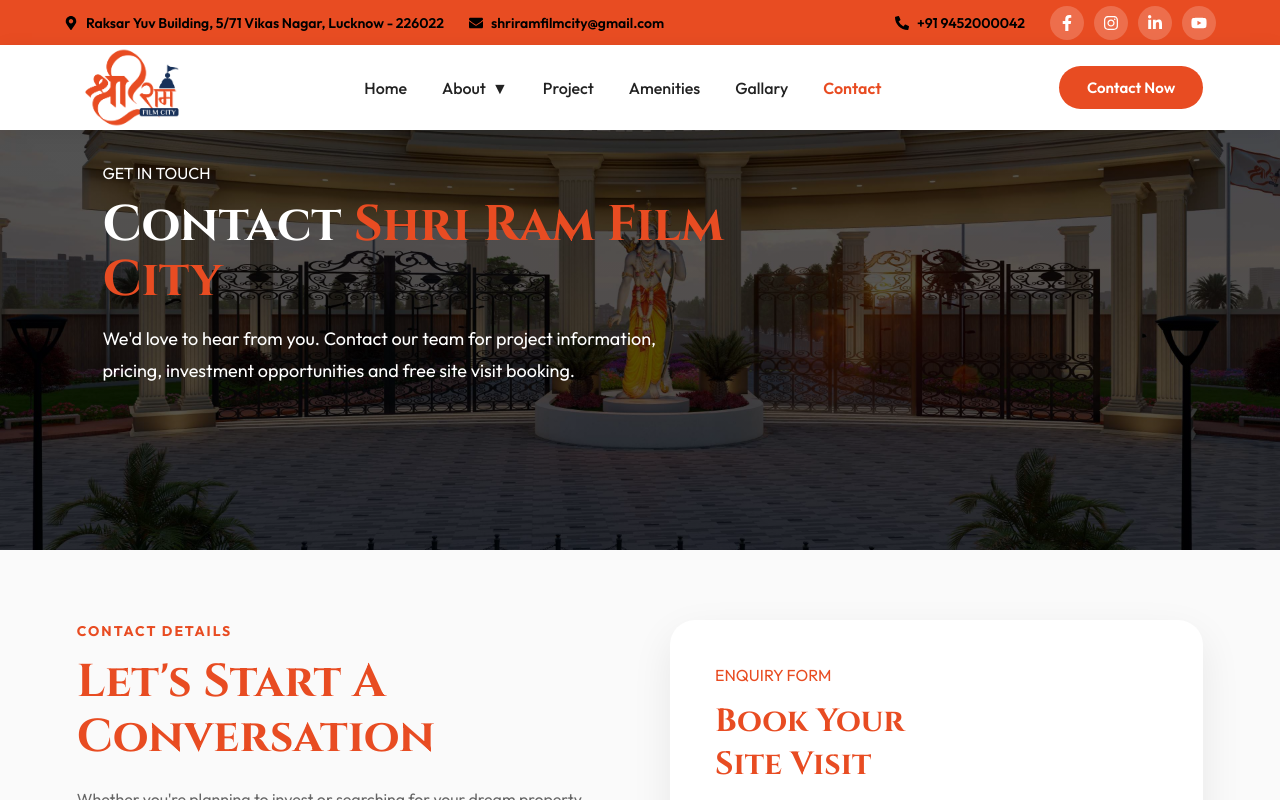
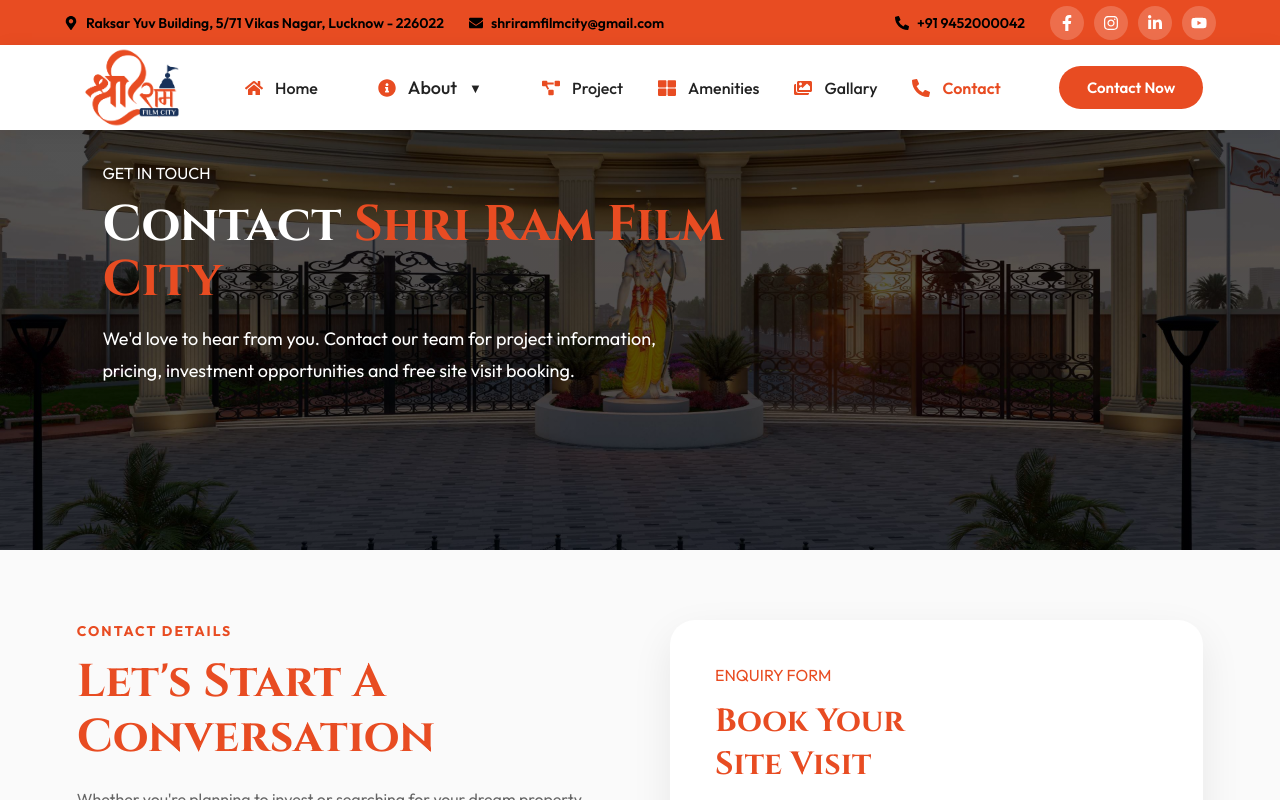
Before and after one commit to Satyaa1997/shriram, a React (Vite) app: page /contact in a window 1280 px wide. Shown: the top 800 px of the page. Built offline with nearby package versions, Linux system fonts and the light colour scheme.

Commit message:
change sidebar height full

```diff
--- a/src/Components/Navbar.jsx
+++ b/src/Components/Navbar.jsx
@@ -5,11 +5,20 @@ import logo from "../assets/logo.png";
 import {
   FaMapMarkerAlt,
   FaEnvelope,
-  FaPhoneAlt,
   FaFacebookF,
   FaInstagram,
   FaLinkedinIn,
   FaYoutube,
+} from "react-icons/fa";
+import {
+  FaHome,
+  FaInfoCircle,
+  FaBuilding,
+  FaUserTie,
+  FaProjectDiagram,
+  FaImages,
+  FaPhoneAlt,
+  FaThLarge
 } from "react-icons/fa";
 
 
@@ -94,6 +103,7 @@ const Navbar = () => {
               className={({ isActive }) => (isActive ? "active" : "")}
               onClick={() => setMenuOpen(false)}
             >
+              <FaHome />
               Home
             </NavLink>
           </li>
@@ -104,7 +114,14 @@ const Navbar = () => {
               className="dropdown-toggle"
               onClick={() => setAboutOpen(!aboutOpen)}
             >
-              About <span>{aboutOpen ? "▲" : "▼"}</span>
+              <div className="dropdown-left">
+                <FaInfoCircle />
+                <span>About</span>
+              </div>
+
+              <span className="dropdown-arrow">
+                {aboutOpen ? "▲" : "▼"}
+              </span>
             </button>
 
             <ul className="dropdown-menu">
@@ -117,6 +134,7 @@ const Navbar = () => {
                     setAboutOpen(false);
                   }}
                 >
+                  <FaInfoCircle />
                   About Us
                 </NavLink>
               </li>
@@ -129,6 +147,7 @@ const Navbar = () => {
                     setAboutOpen(false);
                   }}
                 >
+                  <FaBuilding />
                   Company Overview
                 </NavLink>
               </li>
@@ -141,6 +160,7 @@ const Navbar = () => {
                     setAboutOpen(false);
                   }}
                 >
+                  <FaUserTie />
                   About Director
                 </NavLink>
               </li>
@@ -155,6 +175,7 @@ const Navbar = () => {
               className={({ isActive }) => (isActive ? "active" : "")}
               onClick={() => setMenuOpen(false)}
             >
+              <FaProjectDiagram />
               Project
             </NavLink>
           </li>
@@ -165,6 +186,7 @@ const Navbar = () => {
               className={({ isActive }) => (isActive ? "active" : "")}
               onClick={() => setMenuOpen(false)}
             >
+              <FaThLarge />
               Amenities
             </NavLink>
           </li>
@@ -175,6 +197,7 @@ const Navbar = () => {
               className={({ isActive }) => (isActive ? "active" : "")}
               onClick={() => setMenuOpen(false)}
             >
+              <FaImages />
               Gallary
             </NavLink>
           </li>
@@ -185,6 +208,7 @@ const Navbar = () => {
               className={({ isActive }) => (isActive ? "active" : "")}
               onClick={() => setMenuOpen(false)}
             >
+              <FaPhoneAlt />
               Contact
             </NavLink>
           </li>
@@ -214,6 +238,16 @@ const Navbar = () => {
         </div>
       </nav>
 
+      {menuOpen && (
+        <div
+          className="menu-overlay"
+          onClick={() => {
+            setMenuOpen(false);
+            setAboutOpen(false);
+          }}
+        />
+      )}
+
     </header>
   );
 };
--- a/src/Components/navbar.css
+++ b/src/Components/navbar.css
@@ -83,38 +83,7 @@
     transition: .4s;
 
 }
-/* ==========================
-   LANGUAGE SWITCHER
-========================== */
 
-.language-box{
-    display:flex;
-    align-items:center;
-    gap:8px;
-    margin-left:20px;
-}
-
-
-.language-box button{
-
-    border:1px solid#e84c22;
-    background:transparent;
-    color:#e84c22;
-    padding:8px 15px;
-    border-radius:25px;
-    font-size:14px;
-    font-weight:500;
-    cursor:pointer;
-    transition:0.3s ease;
-}
-
-
-.language-box button:hover{
-
-    background:#e84c22;
-    color:#fff;
-
-}
 
 /* ===========================
           LOGO
@@ -176,7 +145,18 @@
 
 }
 
+.nav-links a,
+.dropdown-toggle{
+    display:flex;
+    align-items:center;
+    gap:12px;
+}
 
+.nav-links svg,
+.dropdown-toggle svg{
+    font-size:18px;
+    color:#e84c22;
+}
 
 /* ===========================
         BUTTON
@@ -280,6 +260,8 @@
 .nav-links.active{
 
     right:0;
+    top :0px;
+    height: 100%;
 
 }
 
@@ -289,6 +271,14 @@
 
 }
 
+}
+
+.menu-overlay{
+    position:fixed;
+    inset:0;
+    background:rgba(0,0,0,.45);
+    backdrop-filter:blur(3px);
+    z-index:998;
 }
 
 /* ===========================
@@ -317,10 +307,10 @@
 }
 
 .nav-links{
-    width:38%;
-    background:rgba(255,255,255,.96);
-    backdrop-filter:blur(15px);
-    box-shadow:-10px 0 30px rgba(0,0,0,.15);
+    width:55%;
+    max-width:280px;
+    right:-100%;
+    z-index:999;
 }
 
 .nav-links a{
@@ -348,7 +338,7 @@
 .dropdown-menu{
     position:absolute;
     top:100%;
-    left:0;
+    left:20 px;
     min-width:230px;
     background:#fff;
     border-radius:12px;
@@ -364,17 +354,38 @@
     z-index:999;
 }
 .dropdown-toggle{
+    width:100%;
     background:none;
     border:none;
     cursor:pointer;
-    font-size:16px;
-    font-weight:500;
-    color:#222;
+
     display:flex;
     align-items:center;
-    gap:6px;
+    justify-content:space-between;
+
+    padding:12px 25px;
+
+    color:#222;
+    font-size:18px;
+    font-weight:500;
     font-family:'Outfit',sans-serif;
 }
+.dropdown-left{
+    display:flex;
+    align-items:center;
+    gap:12px;
+}
+
+.dropdown-left svg{
+    color:#e84c22;
+    font-size:18px;
+}
+
+.dropdown-arrow{
+    margin-left:auto;
+    font-size:13px;
+}
+
 
 .dropdown-toggle:hover{
     color:#e84c22;
@@ -410,15 +421,28 @@
 @media (max-width:992px){
 
      .dropdown{
-        width:100%;
-        text-align:center;
-    }
+    width:100%;
+}
 
-     .dropdown-toggle{
-        width:100%;
-        justify-content:center;
-        padding:8px 0;
-    }
+.dropdown-toggle{
+    width:100%;
+    background:transparent;
+    border:none;
+
+    display:flex;
+    align-items:center;
+    justify-content:space-between;
+
+    padding:12px 25px;   /* Home ke jaisa */
+
+    font-size:18px;
+    font-weight:500;
+    color:#222;
+    font-family:'Outfit',sans-serif;
+
+    cursor:pointer;
+    text-align:left;
+}
 
 .dropdown-toggle:hover{
     color:#e84c22;
@@ -446,7 +470,7 @@
 }
 
     .dropdown-menu li a{
-        padding:10px 0;
+        padding:10px 20;
         font-size:16px;
         color:#555;
     }
@@ -456,6 +480,45 @@
         color:#e84c22;
         padding-left:0;
     }
+
+}
+
+@media (max-width:992px){
+
+.nav-links li{
+    width:100%;
+}
+
+.nav-links a{
+    width:100%;
+    display:flex;
+    align-items:center;
+    gap:12px;
+    padding:12px 25px;
+    justify-content:flex-start;
+}
+
+.dropdown-toggle{
+    width:100%;
+    display:flex;
+    align-items:center;
+    justify-content:space-between;
+    padding:12px 25px;
+    background:none;
+    border:none;
+    cursor:pointer;
+}
+
+.dropdown-left{
+    display:flex;
+    align-items:center;
+    gap:12px;
+}
+
+.dropdown-arrow{
+    margin-left:auto;
+    font-size:13px;
+}
 
 }
 
```
